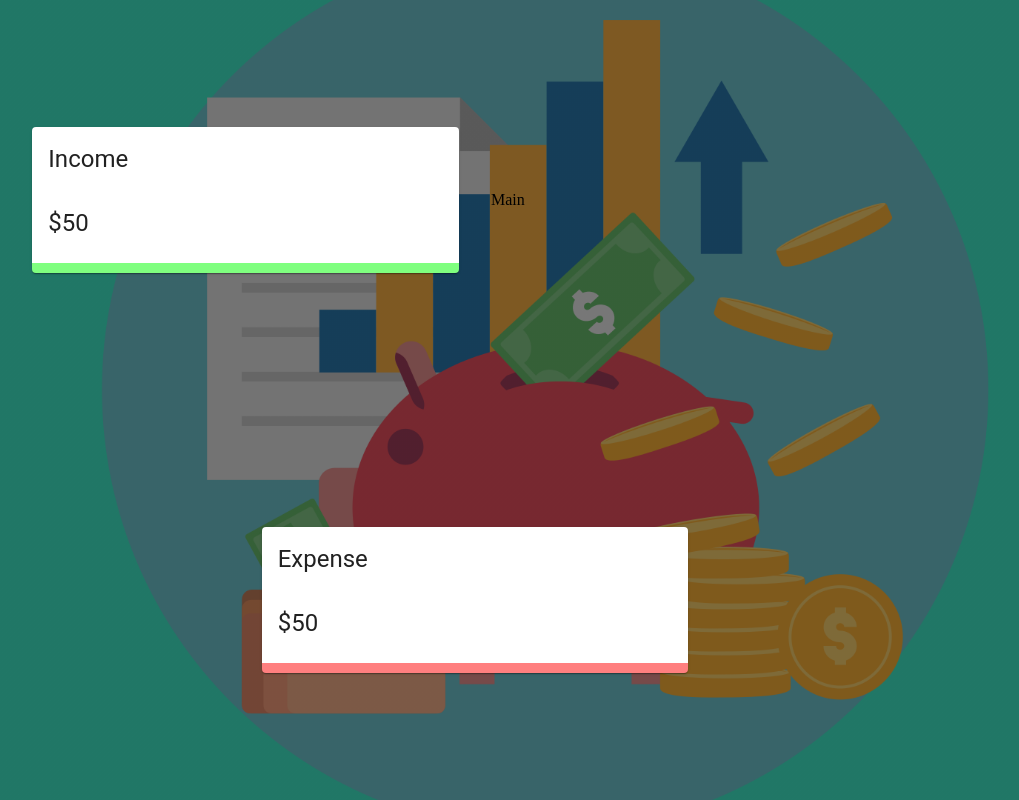
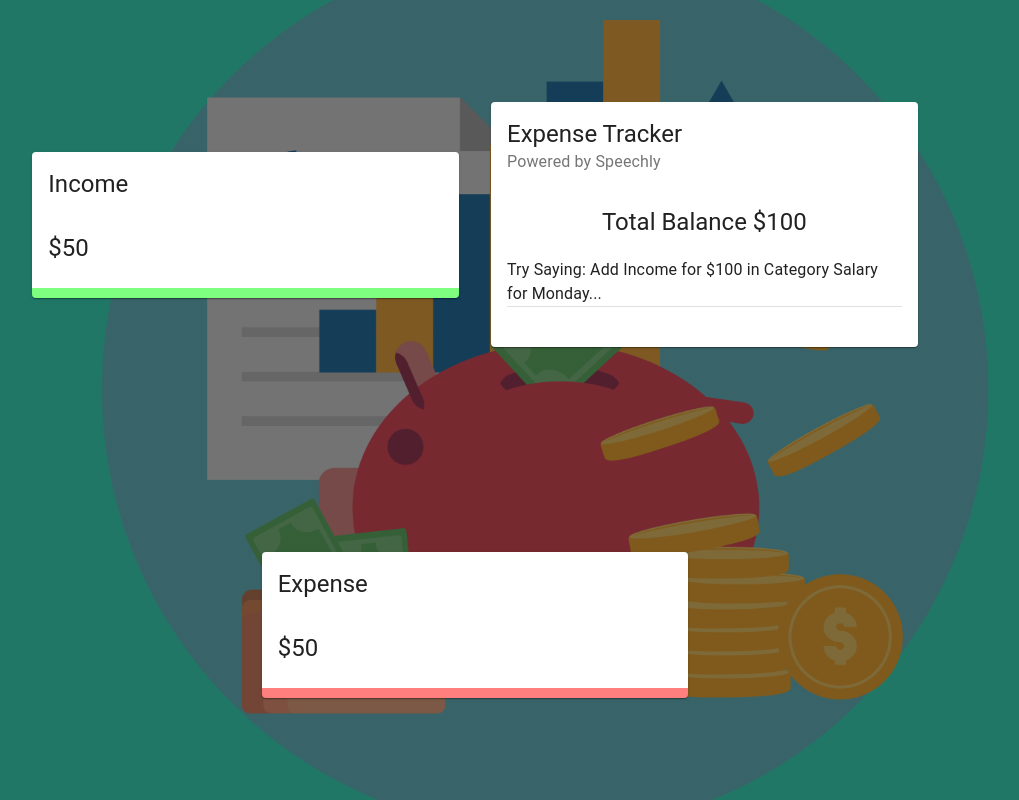
Before and after one commit to bajwass/Budget-Tracker, a React (Create React App) app: page / in a window 1280 px wide. Shown: the whole page, without its empty margins (165-1184 px from the left). Built offline with nearby package versions, Linux system fonts and the light colour scheme.

Commit message:
Main Implemented into App.js

```diff
--- a/src/App.js
+++ b/src/App.js
@@ -1,6 +1,7 @@
 import React from 'react'
 import { Grid } from '@material-ui/core';
 
+import Main from './components/Main/Main';
 import Details from './components/Details/Details';
 import useStyles from './styles';
 
@@ -14,7 +15,7 @@
                  <Details title="Income"/>
             </Grid>
             <Grid item xs={12} sm={4}>
-                 Main
+                 <Main />
             </Grid>
             <Grid item xs={12} sm={4}>
                  <Details title="Expense" />
```
